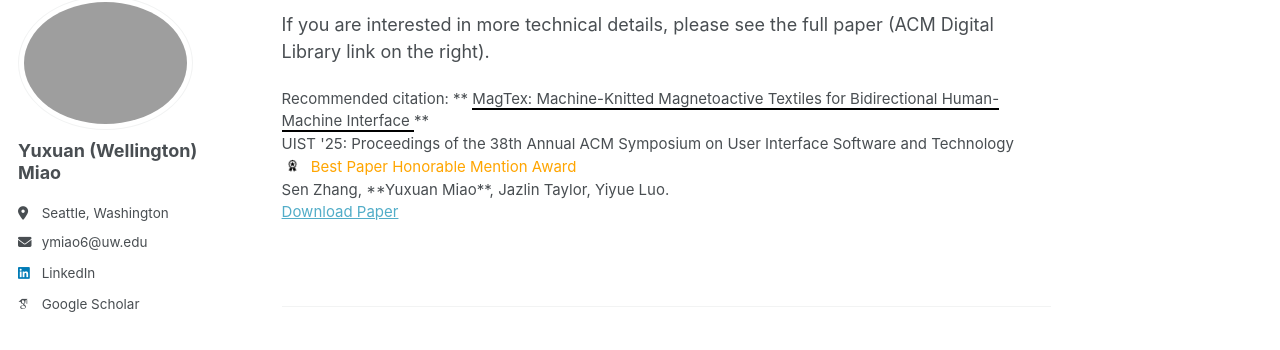
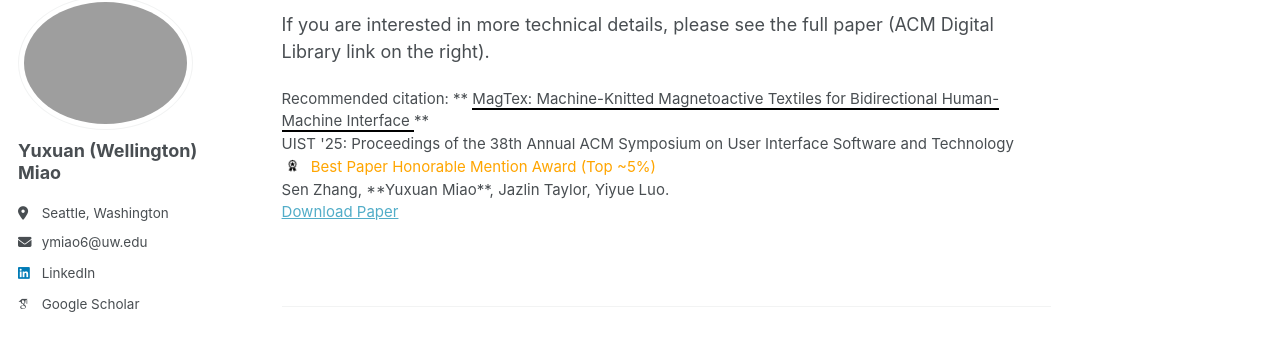
Before and after one commit to WellingtonMiao/WellingtonMiao.github.io, a Jekyll site: the page built from _publications/2025-09-27-magtex-uist25.md, in a window 1280 px wide and 900 px high, scrolled down 4557 px. Shown: the part 103-453 px from the top of the window. Built offline with Jekyll 4.4.1, drawn with Linux system fonts in a browser that asks for light colours; some web fonts are replaced; a script that is not in the unit is left out.

Commit message:
chore(v1): update MagTex award text and CV honours programme wording

```diff
--- a/_publications/2025-09-27-magtex-uist25.md
+++ b/_publications/2025-09-27-magtex-uist25.md
@@ -20,7 +20,7 @@ citation: |
     <img src="/images/award-icon2.png"
          alt="award icon"
          style="height:1.4em; margin-right:4px; vertical-align:text-bottom;">
-    Best Paper Honorable Mention Award
+    Best Paper Honorable Mention Award (Top ~5%)
   </span><br>
   Sen Zhang, **Yuxuan&nbsp;Miao**, Jazlin Taylor, Yiyue Luo.
 ---
```
Also changed, not shown: _pages/cv.md (+1 -1 lines).
